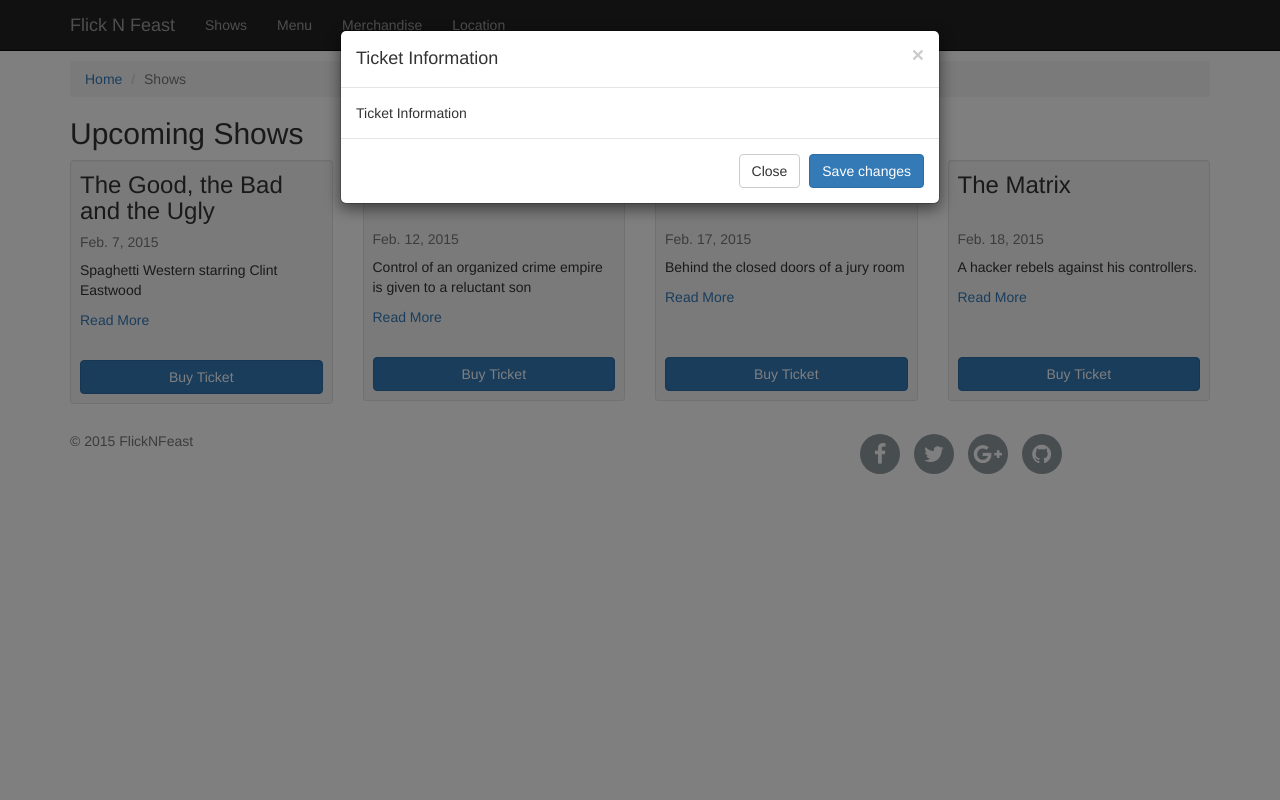
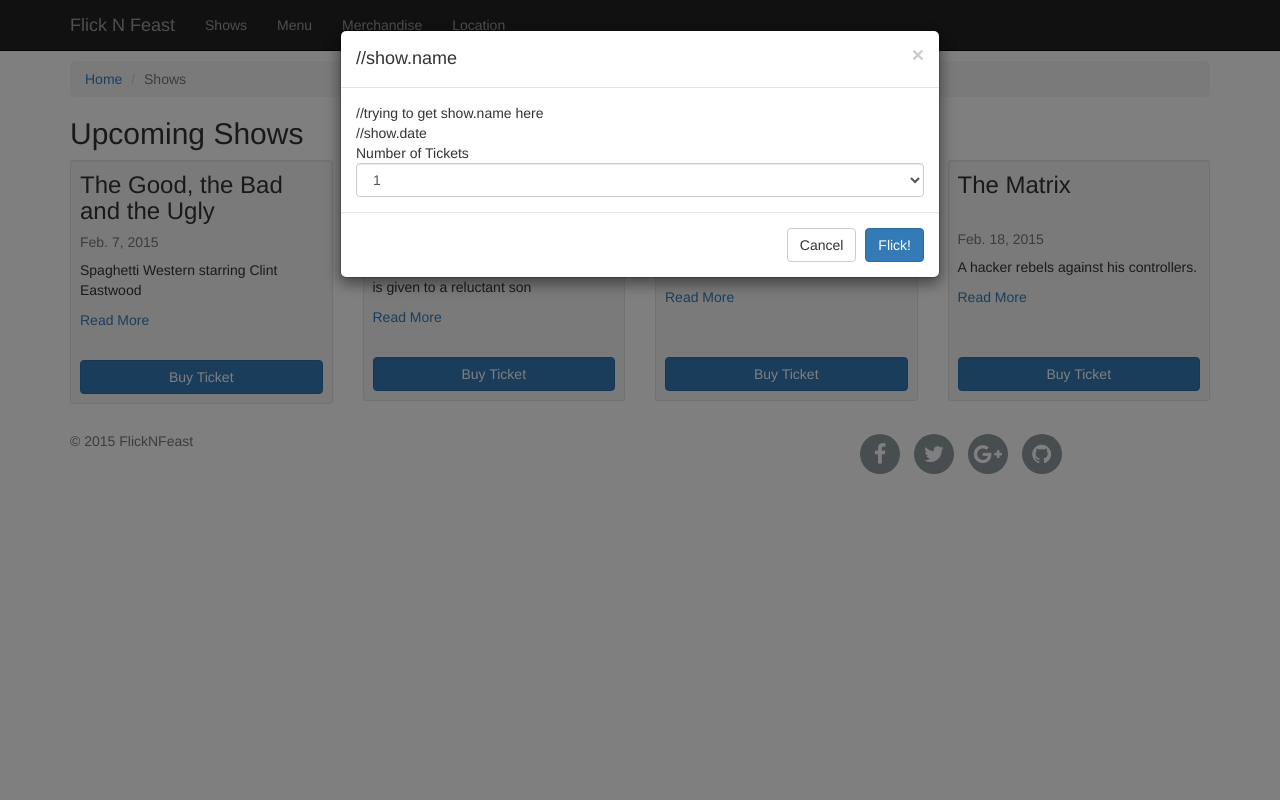
Before and after one commit to mkgilbert/cs399_the_theatre, a Django app: template theatre/shows/templates/shows/all.html in a window 1280 px wide, after a click on "Buy Ticket". Run offline with Django 3.2, Linux system fonts and the light colour scheme; the template is opened without the code that fills it: values that come from a table or form of the project are taken from there, others are empty; data comes from the database, SQL or seed files in the repository; parts of the project's set-up code (start-up, migrations or seed data) failed here and were passed over; some libraries are stand-ins or nearby versions.

Commit message:
basic outline of modal

```diff
--- a/theatre/shows/templates/shows/all.html
+++ b/theatre/shows/templates/shows/all.html
@@ -39,14 +39,23 @@
         <div class="modal-content">
           <div class="modal-header">
             <button type="button" class="close" data-dismiss="modal" aria-label="Close"><span aria-hidden="true">&times;</span></button>
-            <h4 class="modal-title" id="myModalLabel">Ticket Information</h4>
+            <h4 class="modal-title" id="myModalLabel">//show.name</h4>
           </div>
           <div class="modal-body">
-              Ticket Information
+              //trying to get show.name here
+              <br> //show.date
+              <br>Number of Tickets
+              <select class="form-control">
+                  <option>1</option>
+                  <option>2</option>
+                  <option>3</option>
+                  <option>4</option>
+                  <option>5</option>
+              </select>
           </div>
           <div class="modal-footer">
-            <button type="button" class="btn btn-default" data-dismiss="modal">Close</button>
-            <button type="button" class="btn btn-primary">Save changes</button>
+            <button type="button" class="btn btn-default" data-dismiss="modal">Cancel</button>
+            <button type="button" class="btn btn-primary">Flick!</button>
           </div>
         </div>
       </div>
```
